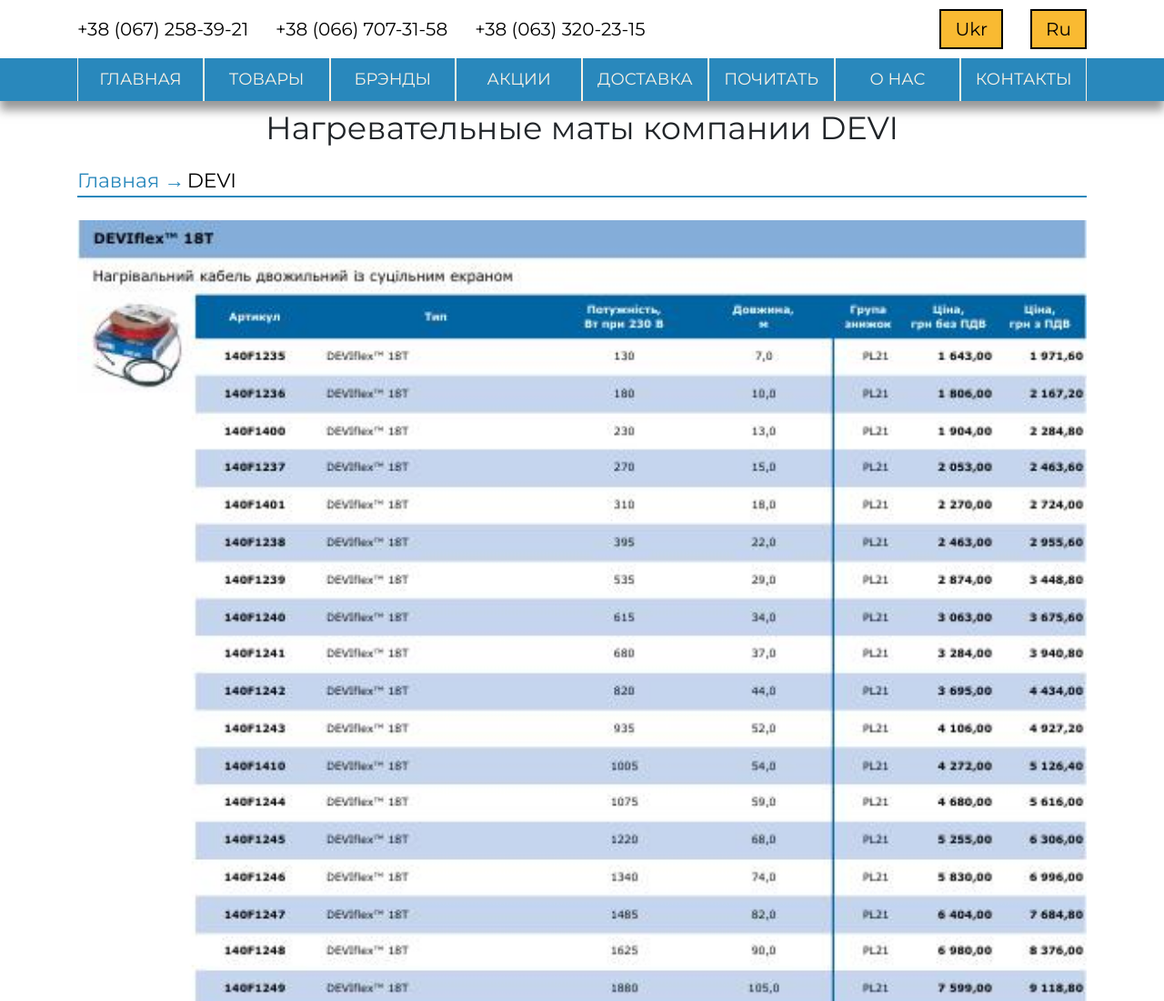
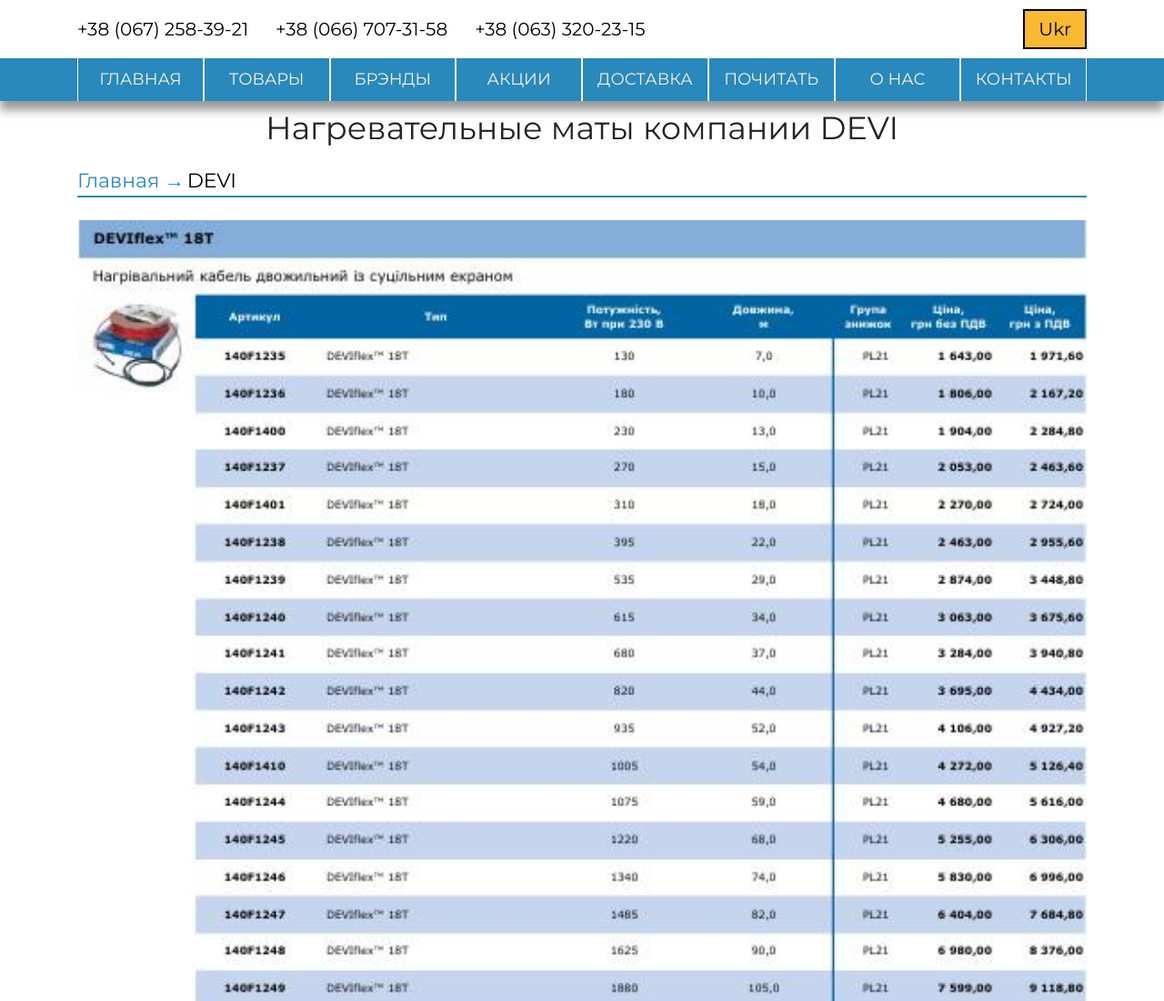
Before and after one commit to ANayden87/teplo, a plain HTML site: page goods_single.html in a window 1280 px wide. Shown: the top 1100 px of the page at 91% size. Drawn offline with Linux system fonts and the light colour scheme.

Commit message:
Update goods_single.html

```diff
--- a/goods_single.html
+++ b/goods_single.html
@@ -20,7 +20,6 @@
                 </div>
                 <div class="header_lang">
                     <a href="#" class="header_lang_link">Ukr</a>
-                    <a href="#" class="header_lang_link">Ru</a>
                 </div>
             </div>
         </div>
```
